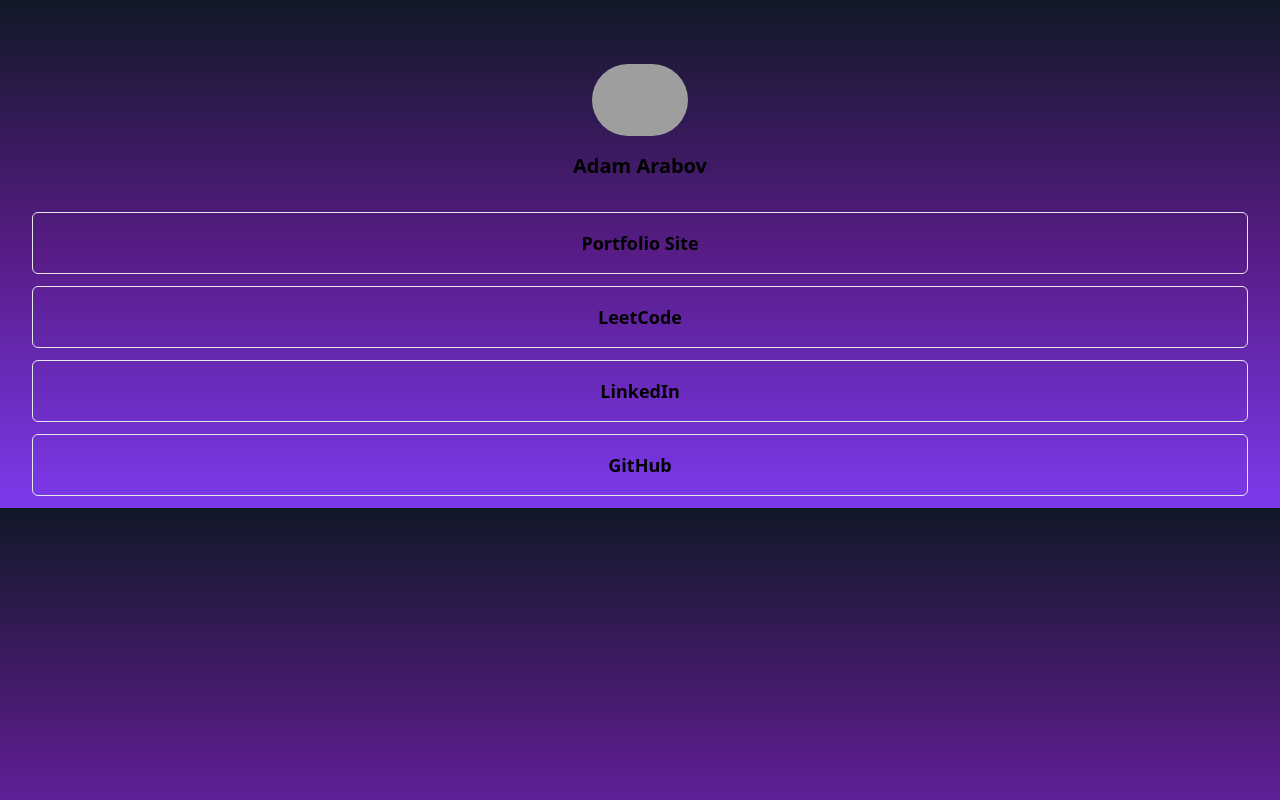
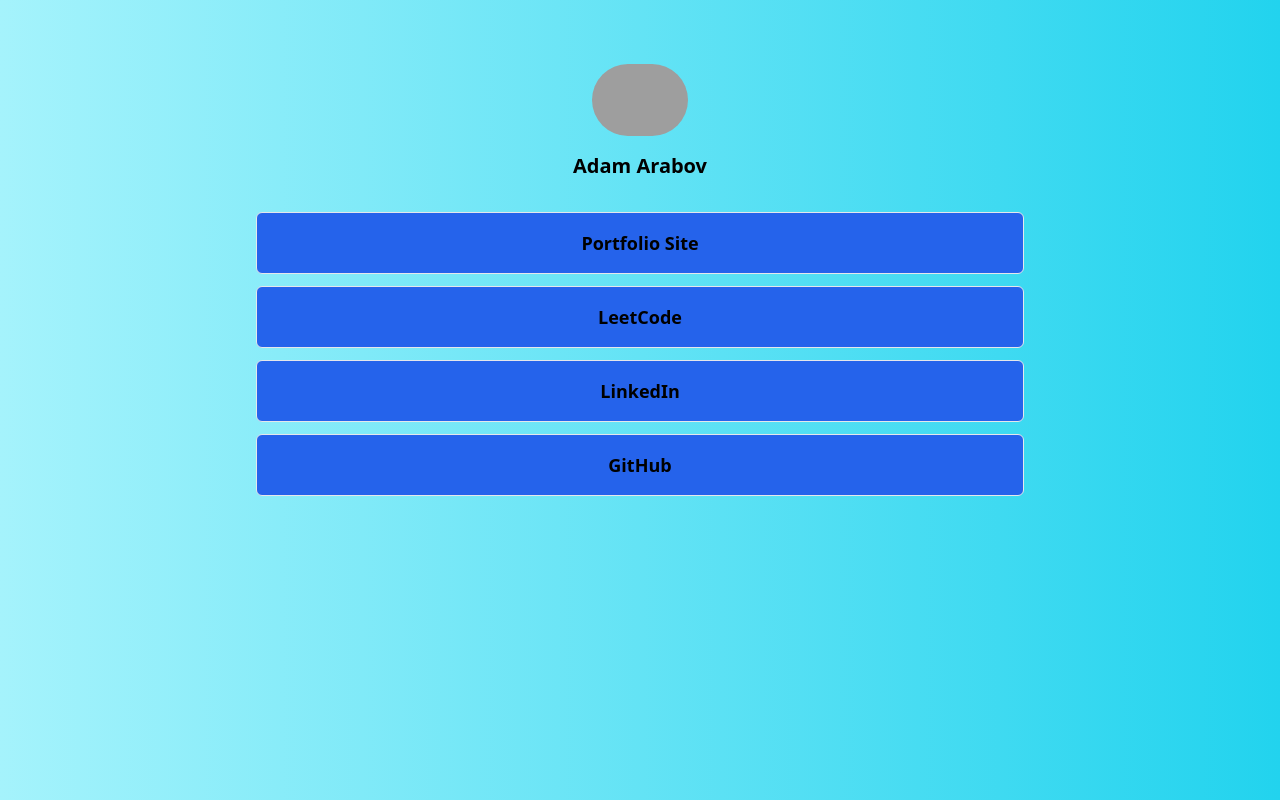
Before and after one commit to AdamArabov/witcher, a Next.js app in the folder WitcherSite/: page / in a window 1280 px wide. Built offline with nearby package versions, Linux system fonts and the light colour scheme; grey boxes are pictures that could not be loaded.

Commit message:
fixed space and change bg

```diff
--- a/WitcherSite/src/pages/_document.tsx
+++ b/WitcherSite/src/pages/_document.tsx
@@ -4,7 +4,7 @@
   return (
     <Html lang="en">
       <Head />
-      <body className='bg-gradient-to-b from-gray-900 via-purple-900 to-violet-600'>
+      <body className='bg-gradient-to-r from-cyan-200 to-cyan-400'>
         <Main />
         <NextScript />
       </body>
--- a/WitcherSite/src/pages/index.tsx
+++ b/WitcherSite/src/pages/index.tsx
@@ -13,7 +13,7 @@
 }){
   return(
     <a href= {url}
-    className='flex items-center p-4 rounded-md hover:scale-105 transition-all w-full border border-white-100 mb-3'
+    className='flex items-center p-4 rounded-md hover:scale-105 transition-all w-full border border-white-100 mb-3 bg-blue-600 max-w-3xl'
     >
     <div className='flex flex-col w-full text-center'>
     <h2 className='font-semibold text-lg '>{title}</h2>
@@ -32,7 +32,7 @@
           width={96}
           height={96}
           />
-          <h1 className='mt-4 mb-8 font-bold text-xl '>{data.name}</h1>
+          <h1 className='mt-4 mb-8 font-bold text-xl'>{data.name}</h1>
           {data.links.map((link)=> (
             <LinkCard key={link.url} {...link} />
           ))}
```
